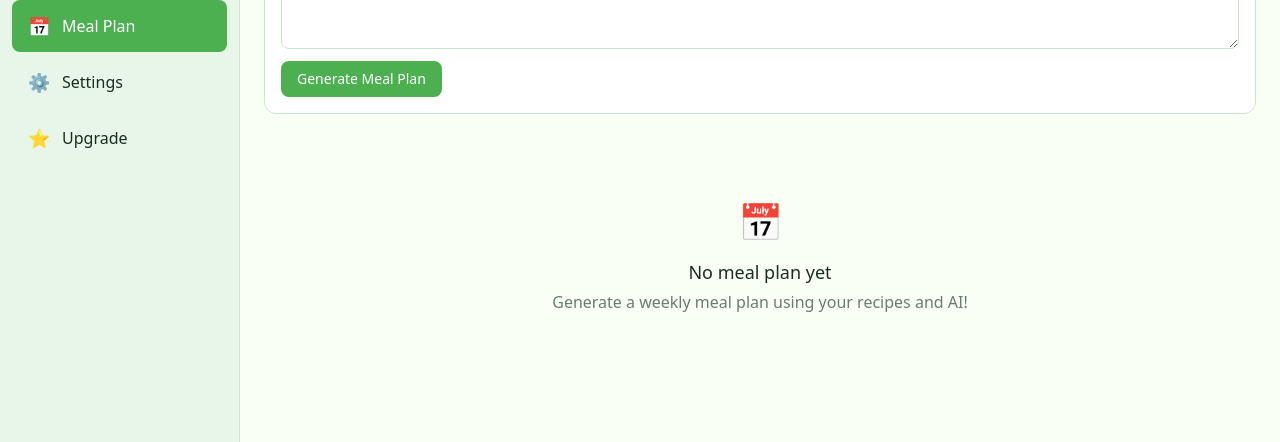
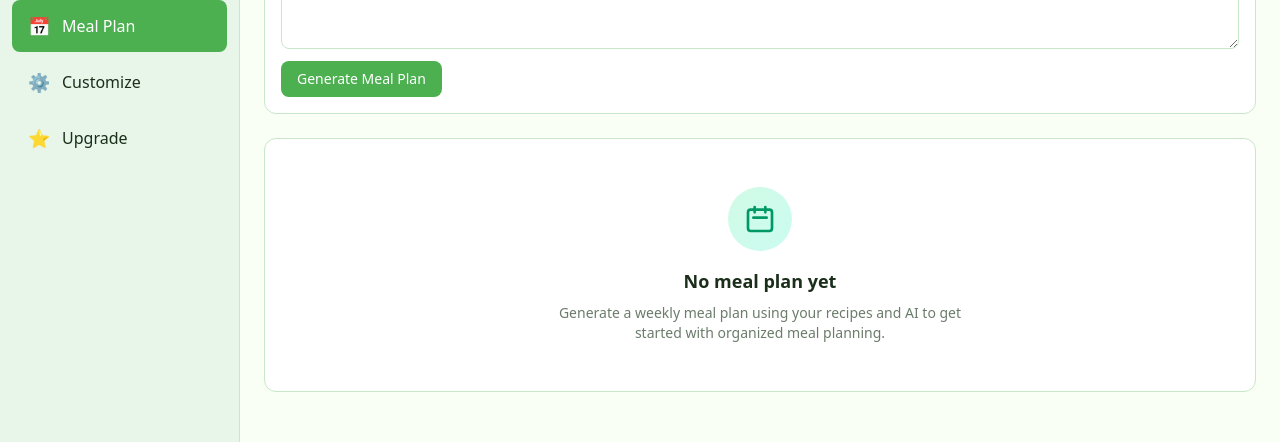
Before and after one commit to raviautar/platemyday, a Next.js app: page /meal-plan in a window 1280 px wide. Shown: the part 208-650 px from the top of the page. Built offline with nearby package versions, Linux system fonts and the light colour scheme; no server answers.

Commit message:
Add week start date

```diff
--- a/src/app/settings/page.tsx
+++ b/src/app/customize/page.tsx
@@ -5,9 +5,11 @@ import { useToast } from '@/components/ui/Toast';
 import { Button } from '@/components/ui/Button';
 import { Textarea } from '@/components/ui/Textarea';
 import { DEFAULT_SETTINGS } from '@/lib/constants';
-import { UnitSystem } from '@/types';
+import { UnitSystem, WeekStartDay } from '@/types';
 
-export default function SettingsPage() {
+const WEEK_DAYS: WeekStartDay[] = ['Monday', 'Tuesday', 'Wednesday', 'Thursday', 'Friday', 'Saturday', 'Sunday'];
+
+export default function CustomizePage() {
   const { settings, updateSettings, updateUnitSystem, resetSettings } = useSettings();
   const { showToast } = useToast();
 
@@ -16,11 +18,39 @@ export default function SettingsPage() {
     showToast(`Unit system changed to ${unitSystem}`);
   };
 
+  const handleWeekStartDayChange = (day: WeekStartDay) => {
+    updateSettings({ weekStartDay: day });
+    showToast(`Week start day changed to ${day}`);
+  };
+
   return (
     <div>
-      <h1 className="text-2xl font-bold text-foreground mb-6">Settings</h1>
+      <h1 className="text-2xl font-bold text-foreground mb-6">Customize</h1>
 
       <div className="space-y-6 max-w-2xl">
+        <div className="bg-white rounded-xl border border-border p-4 space-y-4">
+          <h2 className="font-semibold text-lg">Week Start Day</h2>
+          <p className="text-sm text-muted">
+            Choose which day your week starts on. This will affect how your meal plans are displayed.
+          </p>
+
+          <div className="grid grid-cols-7 gap-2">
+            {WEEK_DAYS.map(day => (
+              <button
+                key={day}
+                onClick={() => handleWeekStartDayChange(day)}
+                className={`px-3 py-2 rounded-lg border-2 transition-all text-xs font-medium flex items-center justify-center ${
+                  settings.weekStartDay === day
+                    ? 'border-primary bg-primary/5 text-primary'
+                    : 'border-border bg-white text-muted hover:border-primary/50'
+                }`}
+              >
+                {day.slice(0, 3)}
+              </button>
+            ))}
+          </div>
+        </div>
+
         <div className="bg-white rounded-xl border border-border p-4 space-y-4">
           <h2 className="font-semibold text-lg">Measurement Units</h2>
           <p className="text-sm text-muted">
--- a/src/app/meal-plan/page.tsx
+++ b/src/app/meal-plan/page.tsx
@@ -277,10 +277,18 @@ export default function MealPlanPage() {
             onAddToLibrary={handleAddToLibrary}
           />
         ) : (
-          <div className="text-center py-16">
-            <p className="text-4xl mb-4">📅</p>
-            <p className="text-lg font-medium text-foreground">No meal plan yet</p>
-            <p className="text-muted mt-1">Generate a weekly meal plan using your recipes and AI!</p>
+          <div className="bg-white rounded-xl border border-border p-12 text-center">
+            <div className="max-w-md mx-auto">
+              <div className="w-16 h-16 mx-auto mb-4 bg-gradient-to-br from-emerald-100 to-teal-100 rounded-full flex items-center justify-center">
+                <svg className="w-8 h-8 text-emerald-600" fill="none" stroke="currentColor" viewBox="0 0 24 24">
+                  <path strokeLinecap="round" strokeLinejoin="round" strokeWidth={2} d="M8 7V3m8 4V3m-9 8h10M5 21h14a2 2 0 002-2V7a2 2 0 00-2-2H5a2 2 0 00-2 2v12a2 2 0 002 2z" />
+                </svg>
+              </div>
+              <h3 className="text-lg font-semibold text-foreground mb-2">No meal plan yet</h3>
+              <p className="text-sm text-muted">
+                Generate a weekly meal plan using your recipes and AI to get started with organized meal planning.
+              </p>
+            </div>
           </div>
         )}
       </div>
--- a/src/components/layout/BottomNav.tsx
+++ b/src/components/layout/BottomNav.tsx
@@ -7,7 +7,7 @@ import { UtensilsCrossed, Calendar, Settings, Sparkles } from 'lucide-react';
 const navItems = [
   { href: '/recipes', label: 'Recipes', icon: UtensilsCrossed },
   { href: '/meal-plan', label: 'Meal Plan', icon: Calendar },
-  { href: '/settings', label: 'Customize', icon: Settings },
+  { href: '/customize', label: 'Customize', icon: Settings },
 ];
 
 export function BottomNav() {
--- a/src/components/layout/Sidebar.tsx
+++ b/src/components/layout/Sidebar.tsx
@@ -7,7 +7,7 @@ import { usePathname } from 'next/navigation';
 const navItems = [
   { href: '/recipes', label: 'Recipes', icon: '🍽️' },
   { href: '/meal-plan', label: 'Meal Plan', icon: '📅' },
-  { href: '/settings', label: 'Settings', icon: '⚙️' },
+  { href: '/customize', label: 'Customize', icon: '⚙️' },
   { href: '/upgrade', label: 'Upgrade', icon: '⭐' },
 ];
 
--- a/src/lib/constants.ts
+++ b/src/lib/constants.ts
@@ -23,6 +23,7 @@ export const DEFAULT_SETTINGS: AppSettings = {
   recipeSystemPrompt: DEFAULT_RECIPE_SYSTEM_PROMPT,
   mealPlanSystemPrompt: DEFAULT_MEAL_PLAN_SYSTEM_PROMPT,
   unitSystem: 'metric',
+  weekStartDay: 'Monday',
 };
 
 export const DAYS_OF_WEEK = [
--- a/src/types/index.ts
+++ b/src/types/index.ts
@@ -36,10 +36,13 @@ export interface WeekPlan {
 
 export type UnitSystem = 'metric' | 'imperial';
 
+export type WeekStartDay = 'Monday' | 'Tuesday' | 'Wednesday' | 'Thursday' | 'Friday' | 'Saturday' | 'Sunday';
+
 export interface AppSettings {
   recipeSystemPrompt: string;
   mealPlanSystemPrompt: string;
   unitSystem: UnitSystem;
+  weekStartDay: WeekStartDay;
 }
 
 export interface LoadingRecipe {
```
